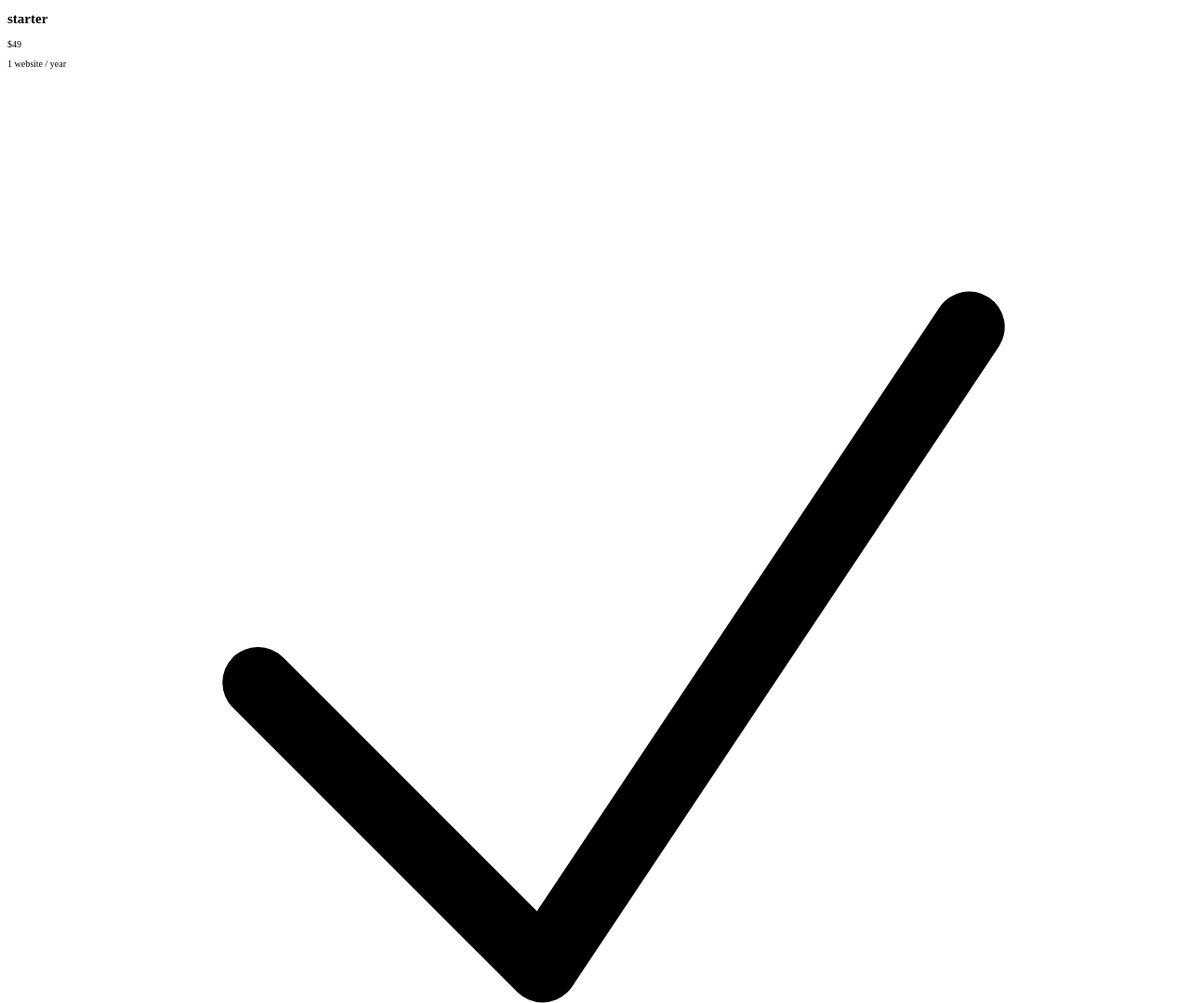
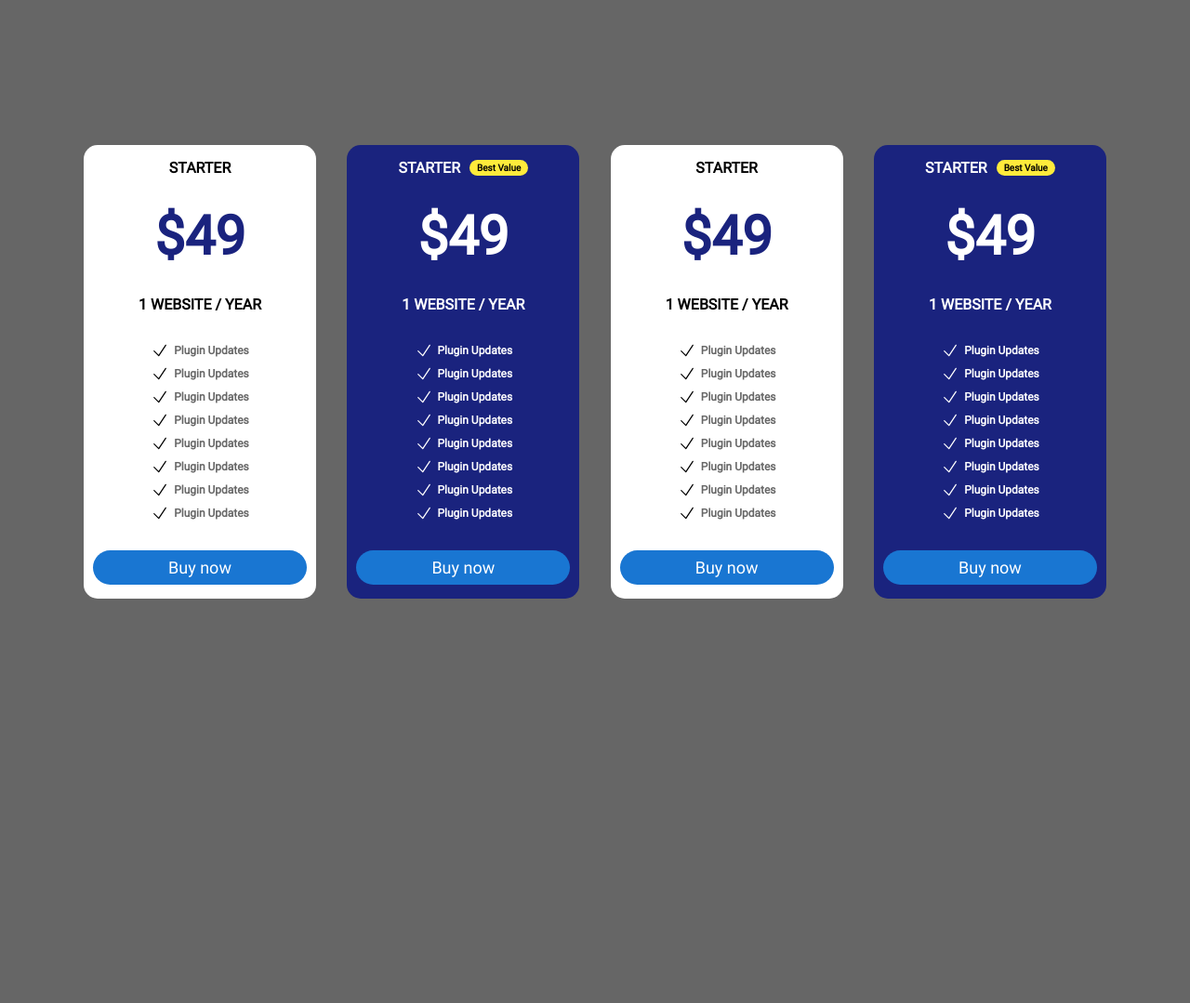
Before and after one commit to adel-nodehi/CSS-3-2, a plain HTML site: page index.html in a window 1280 px wide. Shown: the top 1079 px of the page at 93% size. After the commit the page ends 800 px from the top, so only its background shows below. Drawn offline with Linux system fonts and the light colour scheme.

Commit message:
finished css

```diff
--- a/styles/style.css
+++ b/styles/style.css
@@ -1,16 +1,185 @@
+@font-face {
+  font-family: "Poppins";
+  src: url("../fonts/Poppins-Regular.ttf") format("TrueType");
+}
+
+@font-face {
+  font-family: "Roboto";
+  src: url("../fonts/Roboto-Regular.ttf") format("TrueType");
+}
+
+* {
+  box-sizing: border-box;
+  margin: 0;
+  padding: 0;
+}
+
+:root {
+  --body-bg-color: #eeeeee;
+  --white-color: #fff;
+  --dark-blue-color: #1a237e;
+  --light-blue-color: #1976d2;
+  --gray-color: #666;
+  --yellow-color: #ffeb3b;
+  --black-color: #000;
+}
+
 html {
   font-size: 62.5%;
 }
 
-header {
-  font-size: 24px;
+body {
+  font-family: "Roboto", "Poppins", sans-serif;
+
+  background-color: var(--gray-color);
 }
 
-.header_title {
-  background-color: red;
-  color: #fff;
+.container {
+  max-width: 120rem;
+  margin: 0 auto;
 
-  font-size: 2rem;
+  display: flex;
+  align-items: center;
+  min-height: 100vh;
+}
 
-  width: 50rem;
+.pricing {
+  width: 100%;
+  padding: 10rem 5rem;
+  display: flex;
+  justify-content: space-between;
+  flex-wrap: wrap;
+  gap: 2rem;
 }
+
+.pricing__card {
+  /* width: 30rem; */
+  flex-basis: 25rem;
+  /* flex-grow: 1; */
+  flex-shrink: 1;
+
+  background-color: var(--white-color);
+  padding: 1.5rem 1rem;
+  border-radius: 1.5rem;
+
+  display: flex;
+  flex-direction: column;
+  align-items: center;
+  gap: 3rem;
+}
+
+.pricing__title {
+  text-transform: uppercase;
+  font-size: 1.6rem;
+  font-weight: 900;
+}
+
+.pricing__price {
+  color: var(--dark-blue-color);
+  font-size: 5.8rem;
+  font-weight: 900;
+}
+
+.pricing__servise {
+  font-size: 1.6rem;
+  font-weight: 700;
+  text-transform: uppercase;
+}
+
+.pricing__list {
+  list-style: none;
+}
+
+.pricing__item {
+  display: flex;
+  align-items: center;
+  gap: 0.5rem;
+}
+
+.pricing__item:not(:last-child) {
+  margin-bottom: 0.5rem;
+}
+
+.pricing__icon {
+  width: 2rem;
+  height: 2rem;
+}
+
+.pricing__servise-content {
+  color: var(--gray-color);
+  font-size: 1.2rem;
+  font-weight: 600;
+  text-transform: capitalize;
+}
+
+.pricing__btn {
+  text-decoration: none;
+  color: var(--white-color);
+  background-color: var(--light-blue-color);
+  font-size: 1.8rem;
+  font-weight: 500;
+  padding: 0.8rem 1rem;
+  align-self: stretch;
+
+  text-align: center;
+
+  border-radius: 3rem;
+}
+
+.pricing__freelance {
+  background-color: var(--dark-blue-color);
+  color: var(--white-color);
+}
+
+.pricing__freelance .pricing__price {
+  color: var(--white-color);
+}
+
+.pricing__freelance .pricing__servise-content {
+  color: var(--white-color);
+}
+
+.pricing__title-wrapper {
+  display: flex;
+  align-items: center;
+  gap: 1rem;
+}
+
+.pricing__label {
+  background-color: var(--yellow-color);
+  color: var(--black-color);
+  font-size: 1rem;
+  font-weight: 600;
+  padding: 0.3rem 0.8rem;
+
+  border-radius: 3rem;
+}
+
+@media screen and (max-width: 1200px) {
+  body {
+    background-color: var(--body-bg-color);
+  }
+}
+
+@media screen and (max-width: 992px) {
+  .pricing__card {
+    flex-basis: 35rem;
+  }
+}
+
+@media screen and (max-width: 840px) {
+  .pricing {
+    justify-content: center;
+  }
+
+  .pricing__card {
+    flex-basis: 36rem;
+  }
+}
+
+@media screen and (max-width: 480px) {
+  .pricing {
+    padding-left: 1rem;
+    padding-right: 1rem;
+  }
+}
```
